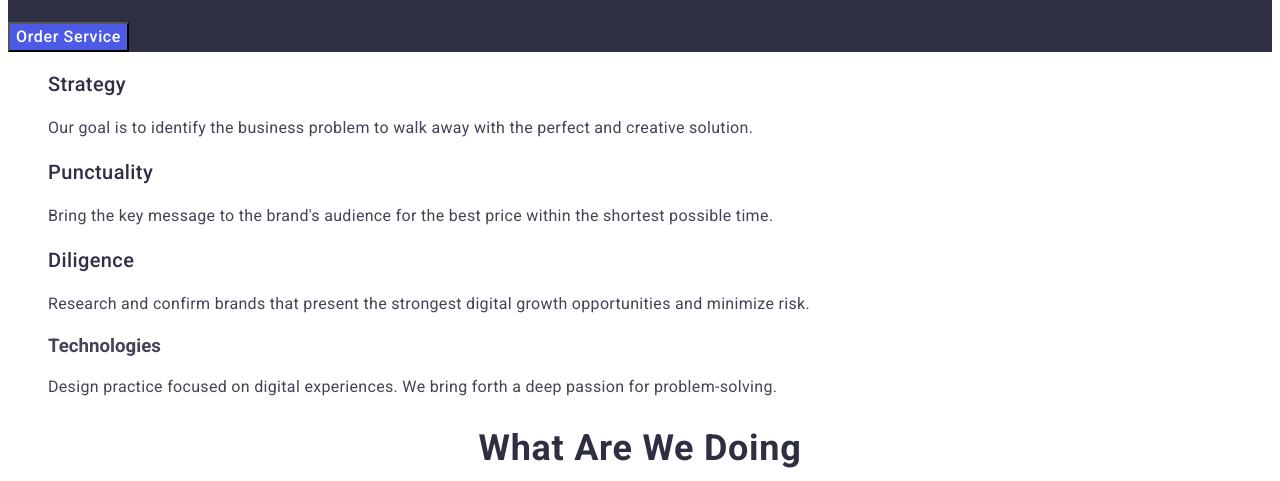
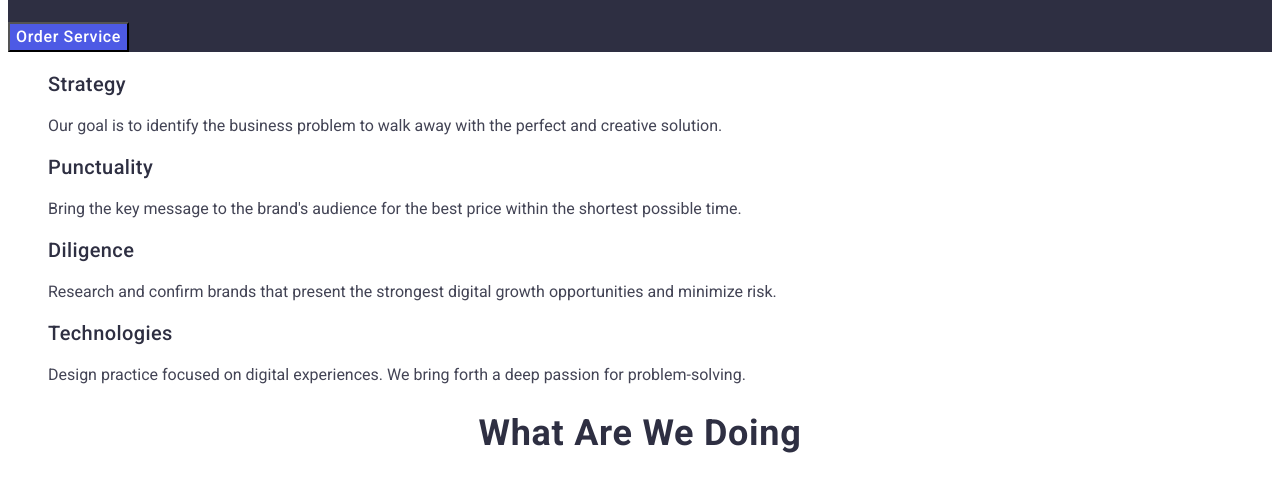
Before and after one commit to lancekasturias/goit-markup-hw-02, a plain HTML site: page index.html in a window 1280 px wide. Shown: the part 312-793 px from the top of the page. Drawn offline with Linux system fonts and the light colour scheme.

Commit message:
section2

```diff
--- a/css/styles.css
+++ b/css/styles.css
@@ -140,7 +140,7 @@ h1 {
   font-weight: 500;
 }
 
-.s2paragraph {
+.section2-text {
   line-height: 1.5;
   letter-spacing: 0.02em;
 }
--- a/index.html
+++ b/index.html
@@ -71,21 +71,21 @@
           </li>
           <li>
             <h3 class="section2-header">Punctuality</h3>
-            <p class="s2paragraph">
+            <p class=".section2-text">
               Bring the key message to the brand's audience for the best price
               within the shortest possible time.
             </p>
           </li>
           <li>
             <h3 class="section2-header">Diligence</h3>
-            <p class="s2paragraph">
+            <p class=".section2-text">
               Research and confirm brands that present the strongest digital
               growth opportunities and minimize risk.
             </p>
           </li>
           <li>
-            <h3 class="s2header">Technologies</h3>
-            <p class="s2paragraph">
+            <h3 class="section2-header">Technologies</h3>
+            <p class=".section2-text">
               Design practice focused on digital experiences. We bring forth a
               deep passion for problem-solving.
             </p>
```
